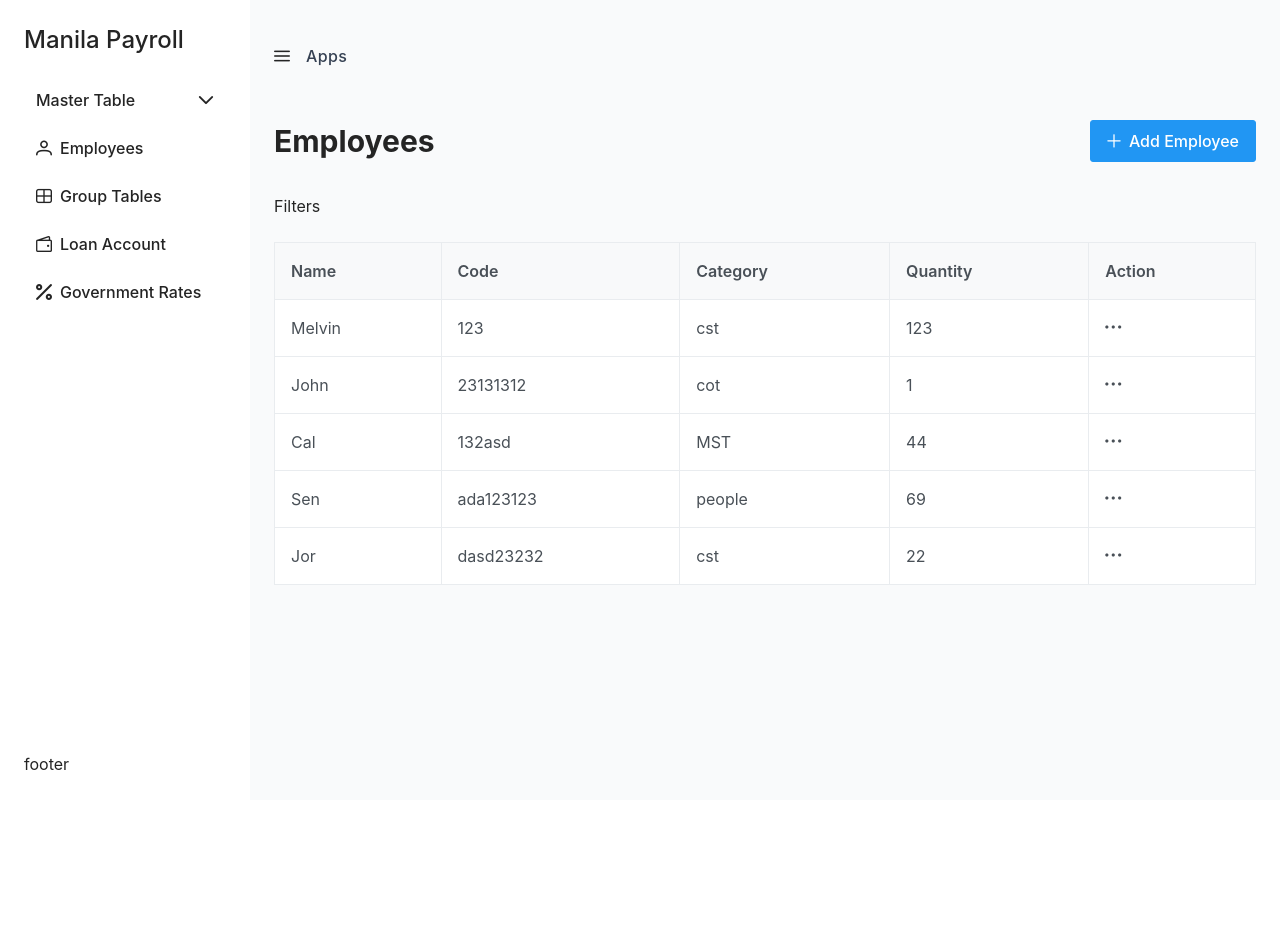
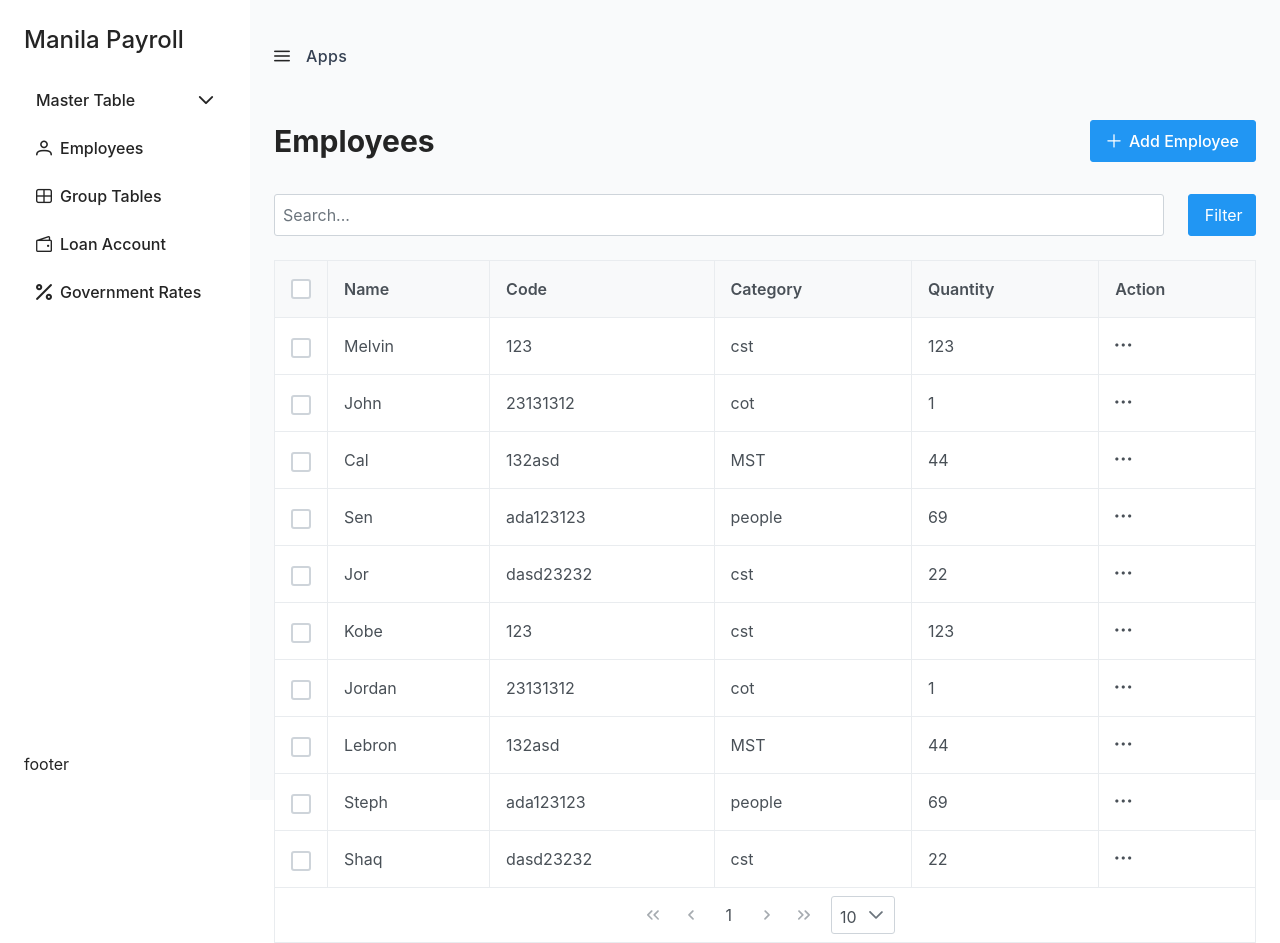
Before and after one commit to mnacfil/manila-payroll-master-table, a Next.js app in the folder frontend/: page /employees in a window 1280 px wide. Before the commit the page ends 840 px from the top, so only its background shows below. Built offline with nearby package versions, Linux system fonts and the light colour scheme.

Commit message:
improve table component, create dropwdown component and complete initial UI for employees page

```diff
--- a/frontend/src/app/(dashboard)/(master-table)/employees/page.tsx
+++ b/frontend/src/app/(dashboard)/(master-table)/employees/page.tsx
@@ -1,19 +1,17 @@
 "use client";
-import EditEmployeeDialog from "@/components/features/employees/EditEmployeeDialog";
+import AddEmployeeDialog from "@/components/features/employees/AddEmployeeDialog";
 import EmployeesContent from "@/components/features/employees/EmployeesContent";
 import EmployeesFilters from "@/components/features/employees/EmployeesFilters";
-import Alert from "@/components/ui/alert";
 import { Button } from "primereact/button";
 import { useState } from "react";
 
 const EmployeesPage = () => {
-  const [openEditDialog, setOpenEditDialog] = useState(false);
-  const [openDeleteAlert, setOpenDeleteAlert] = useState(false);
+  const [openAddDialog, setOpenAddDialog] = useState(false);
   return (
     <>
       <div className="flex items-center justify-between mb-8">
         <h1 className="text-3xl font-bold">Employees</h1>
-        <Button>
+        <Button onClick={() => setOpenAddDialog(true)}>
           <i className="pi pi-plus mr-2" style={{ fontSize: "0.875rem" }}></i>
           <span className="font-medium">Add Employee</span>
         </Button>
@@ -22,21 +20,11 @@ const EmployeesPage = () => {
       <div className="mt-6">
         <EmployeesContent />
       </div>
-      <EditEmployeeDialog
-        open={openEditDialog}
+      <AddEmployeeDialog
+        open={openAddDialog}
         onClose={() => {
-          setOpenEditDialog(false);
+          setOpenAddDialog(false);
         }}
-      />
-      <Alert
-        visible={openDeleteAlert}
-        title="Are you sure?"
-        description="This action cannot be undone"
-        onHide={() => {
-          setOpenDeleteAlert(false);
-        }}
-        onCancel={() => {}}
-        onContinue={() => {}}
       />
     </>
   );
--- /dev/null
+++ b/frontend/src/components/features/employees/AddEmployeeDialog.tsx
@@ -0,0 +1,24 @@
+import Dialog from "@/components/ui/dialog";
+
+type Props = {
+  open: boolean;
+  onClose: () => void;
+};
+
+const AddEmployeeDialog = ({ open, onClose }: Props) => {
+  return (
+    <Dialog
+      visible={open}
+      onHide={onClose}
+      content={
+        <>
+          <div>
+            <h2>Add Employee form</h2>
+          </div>
+        </>
+      }
+    />
+  );
+};
+
+export default AddEmployeeDialog;
--- a/frontend/src/components/features/employees/EditEmployeeDialog.tsx
+++ b/frontend/src/components/features/employees/EditEmployeeDialog.tsx
@@ -2,11 +2,23 @@ import Dialog from "@/components/ui/dialog";
 
 type Props = {
   open: boolean;
+  employee: any;
   onClose: () => void;
 };
 
-const EditEmployeeDialog = ({ open, onClose }: Props) => {
-  return <Dialog visible={open} onHide={onClose} content={<>Hello World</>} />;
+const EditEmployeeDialog = ({ open, employee, onClose }: Props) => {
+  return (
+    <Dialog
+      visible={open}
+      onHide={onClose}
+      content={
+        <div>
+          <h2>Edit Employee Form</h2>
+          <p>{employee?.name}</p>
+        </div>
+      }
+    />
+  );
 };
 
 export default EditEmployeeDialog;
--- a/frontend/src/components/features/employees/EmployeesContent.tsx
+++ b/frontend/src/components/features/employees/EmployeesContent.tsx
@@ -1,38 +1,92 @@
+import DropdownMenu from "@/components/ui/dropdown-menu";
 import Table from "@/components/ui/table";
+import { Button } from "primereact/button";
 import { ColumnProps } from "primereact/column";
+import { OverlayPanel } from "primereact/overlaypanel";
+import { useRef, useState } from "react";
+import EditEmployeeDialog from "./EditEmployeeDialog";
+import Alert from "@/components/ui/alert";
+
+// Todo - Modify the any type to corresponding data type
 
 const employees = [
   {
+    id: "1",
     name: "Melvin",
     code: "123",
     category: "cst",
     quantity: 123,
   },
   {
+    id: "2",
     name: "John",
     code: "23131312",
     category: "cot",
     quantity: 1,
   },
   {
+    id: "3",
     name: "Cal",
     code: "132asd",
     category: "MST",
     quantity: 44,
   },
   {
+    id: "4",
     name: "Sen",
     code: "ada123123",
     category: "people",
     quantity: 69,
   },
   {
+    id: "5",
     name: "Jor",
     code: "dasd23232",
     category: "cst",
     quantity: 22,
   },
+  {
+    id: "6",
+    name: "Kobe",
+    code: "123",
+    category: "cst",
+    quantity: 123,
+  },
+  {
+    id: "7",
+    name: "Jordan",
+    code: "23131312",
+    category: "cot",
+    quantity: 1,
+  },
+  {
+    id: "8",
+    name: "Lebron",
+    code: "132asd",
+    category: "MST",
+    quantity: 44,
+  },
+  {
+    id: "9",
+    name: "Steph",
+    code: "ada123123",
+    category: "people",
+    quantity: 69,
+  },
+  {
+    id: "10",
+    name: "Shaq",
+    code: "dasd23232",
+    category: "cst",
+    quantity: 22,
+  },
 ];
+
+const EmployeesContent = () => {
+  const [openEditDialog, setOpenEditDialog] = useState(false);
+  const [openDeleteAlert, setOpenDeleteAlert] = useState(false);
+  const [selected, setSelected] = useState<any | null>(null);
+  const [selectedList, setSelectedList] = useState<any[]>([]);
 
   const columns: ColumnProps[] = [
     {
@@ -55,21 +109,112 @@ const columns: ColumnProps[] = [
       header: "Action",
       align: "center",
       body: (rowData) => {
+        const op = useRef<OverlayPanel | null>(null);
         return (
+          <>
+            <DropdownMenu
+              op={op}
+              content={
+                <div className="flex flex-col gap-1">
+                  <Button
+                    label="View"
+                    icon="pi pi-eye"
+                    severity="info"
+                    text
+                    style={{ width: "8rem" }}
+                    onClick={() => {
+                      setSelected(rowData);
+                      if (op.current) {
+                        op.current.hide();
+                      }
+                    }}
+                  />
+                  <Button
+                    label="Edit"
+                    icon="pi pi-pencil"
+                    severity="success"
+                    text
+                    style={{ width: "8rem" }}
+                    onClick={() => {
+                      setSelected(rowData);
+                      setOpenEditDialog(true);
+                      if (op.current) {
+                        op.current.hide();
+                      }
+                    }}
+                  />
+                  <Button
+                    label="Delete"
+                    icon="pi pi-trash"
+                    severity="danger"
+                    text
+                    style={{ width: "8rem" }}
+                    onClick={() => {
+                      setSelected(rowData);
+                      setOpenDeleteAlert(true);
+                      if (op.current) {
+                        op.current.hide();
+                      }
+                    }}
+                  />
+                </div>
+              }
+              trigger={
                 <i
                   className="pi pi-ellipsis-h cursor-pointer"
                   aria-label="more-action"
                   role="button"
+                  onClick={(e) => {
+                    e.stopPropagation();
+                    if (op.current) {
+                      op?.current.toggle(e);
+                    }
+                  }}
                 ></i>
+              }
+            />
+          </>
         );
       },
     },
   ];
 
-const EmployeesContent = () => {
   return (
     <div>
-      <Table data={employees} columns={columns} />
+      <Table
+        data={employees}
+        columns={columns}
+        onSelected={(list) => {
+          setSelectedList(list);
+        }}
+      />
+
+      <EditEmployeeDialog
+        open={openEditDialog}
+        employee={selected}
+        onClose={() => {
+          setSelected(null);
+          setOpenEditDialog(false);
+        }}
+      />
+      <Alert
+        visible={openDeleteAlert}
+        title="Are you sure?"
+        description="This action cannot be undone"
+        onHide={() => {
+          setSelected(null);
+          setOpenDeleteAlert(false);
+        }}
+        onCancel={() => {
+          setSelected(null);
+          setOpenDeleteAlert(false);
+        }}
+        onContinue={() => {
+          // Todo: call delete mutation
+          setSelected(null);
+          setOpenDeleteAlert(false);
+        }}
+      />
     </div>
   );
 };
--- a/frontend/src/components/features/employees/EmployeesFilters.tsx
+++ b/frontend/src/components/features/employees/EmployeesFilters.tsx
@@ -1,7 +1,22 @@
 "use client";
 
+import { Button } from "primereact/button";
+import { InputText } from "primereact/inputtext";
+import { useState } from "react";
+
 const EmployeesFilters = () => {
-  return <div>Filters</div>;
+  const [value, setValue] = useState("");
+  return (
+    <div className="flex items-center justify-between gap-6">
+      <InputText
+        value={value}
+        onChange={(e) => setValue(e.target.value)}
+        placeholder="Search..."
+        className="w-full"
+      />
+      <Button label="Filter" />
+    </div>
+  );
 };
 
 export default EmployeesFilters;
--- /dev/null
+++ b/frontend/src/components/ui/dropdown-menu.tsx
@@ -0,0 +1,19 @@
+import { OverlayPanel } from "primereact/overlaypanel";
+import { ReactNode, RefObject, useRef } from "react";
+
+type Props = {
+  trigger: ReactNode;
+  content: ReactNode;
+  op: RefObject<null | OverlayPanel>;
+};
+
+const DropdownMenu = ({ op, content, trigger }: Props) => {
+  return (
+    <>
+      {trigger}
+      <OverlayPanel ref={op}>{content}</OverlayPanel>
+    </>
+  );
+};
+
+export default DropdownMenu;
--- a/frontend/src/components/ui/table.tsx
+++ b/frontend/src/components/ui/table.tsx
@@ -1,16 +1,42 @@
+"use client";
+
 import { Column, ColumnProps } from "primereact/column";
 import { DataTable } from "primereact/datatable";
+import { useState } from "react";
 
 type Props = {
   data: any[];
   columns: ColumnProps[];
+  onSelected?: (list: any[]) => void;
 };
 
-const Table = ({ columns, data }: Props) => {
+const Table = ({ columns, data, onSelected }: Props) => {
+  const [selected, setSelected] = useState([]);
   return (
-    <DataTable value={data} showGridlines>
-      {columns.map((item) => (
+    <DataTable
+      value={data}
+      showGridlines
+      dataKey={"id"}
+      selectionMode={"checkbox"}
+      selection={selected}
+      emptyMessage={"No data"}
+      paginator
+      rows={10}
+      rowsPerPageOptions={[10, 20, 30]}
+      selectionPageOnly
+      onSelectionChange={(e: any) => {
+        onSelected?.(e.value);
+        setSelected(e.value);
+      }}
+    >
+      <Column
+        key={"multiple"}
+        selectionMode="multiple"
+        headerStyle={{ width: "3rem" }}
+      ></Column>
+      {columns.map((item, i) => (
         <Column
+          key={data[i].id}
           field={item.field}
           header={item.header}
           body={item.body}
```
Lines whose indentation alone changed are shown as unchanged.
